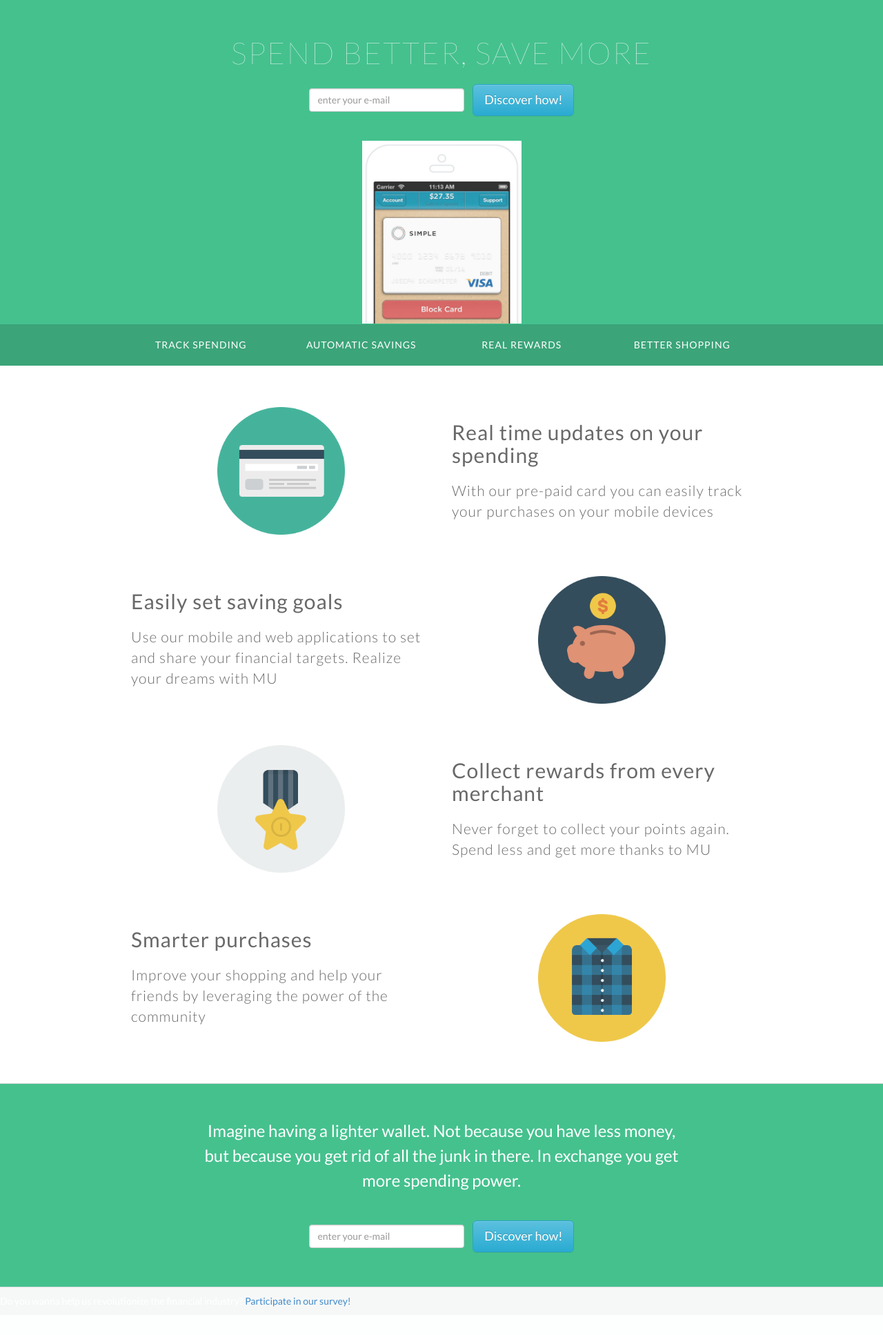
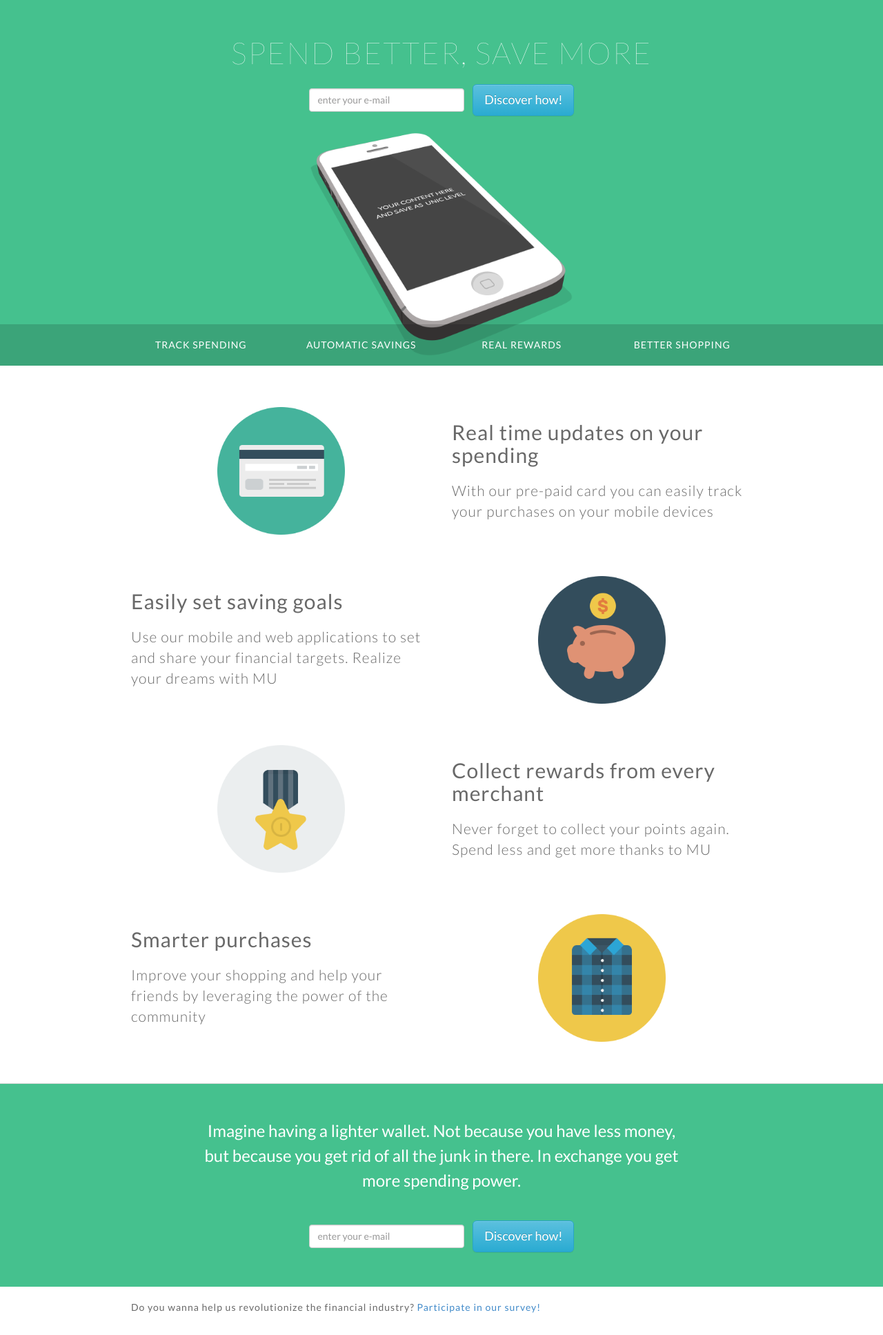
Before and after one commit to kendall80/mu-landing-design, a PHP site: page / in a window 1280 px wide. Shown: the part 60-1995 px from the top of the page at 69% size. Before the commit the page ends 1954 px from the top, so only its background shows below. Run offline with PHP 8.4, Linux system fonts and the light colour scheme; some libraries are stand-ins or nearby versions.

Commit message:
change hero image & add footer

```diff
--- a/css/my-styles.css
+++ b/css/my-styles.css
@@ -14,11 +14,11 @@ article, footer, header, section {
 }
 
 .home .hero {
-	background-position: 50% 77%;
+	background-position: 50% 100%;
 	text-align: center;
-	background-image: url("../public/img/iphone-app.png");
+	background-image: url("../public/img/iphone.png");
 	background-repeat: no-repeat;
-	background-size: auto 50%;
+	background-size: auto 70%;
 }
 
 .container {
@@ -28,9 +28,6 @@ article, footer, header, section {
 	margin-left: 0px;
 	margin-right: 0px;
 }
-
-
-
 
 /* Web Fonts
 ========================== */
@@ -191,6 +188,16 @@ h1 {
 	padding: 0 100px;
 }
 
+/* Footer
+========================== */
+
+.footer {
+	background: #fff;
+	color: dimgray;
+	letter-spacing: 1px;
+	padding: 20px 0;
+}
+
 /* Jumbotron
 ========================== */
 
--- a/index.html
+++ b/index.html
@@ -147,14 +147,15 @@
 
         <!-- End Content -->
 
-
-        <!-- Link to Survey -->
-        <div class="row" id="footer">
-          <p>Do you wanna help us revolutionize the financial industry?
-          <a href="#">Participate in our survey!</a>
-          </p>
-        </div>
-        <!-- End Survey -->
+        <!-- Footer -->
+        <section class="footer">
+          <div class="content">
+            <p>Do you wanna help us revolutionize the financial industry?
+            <a href="#">Participate in our survey!</a>
+            </p>
+          </div>
+        </section>
+        <!-- End Footer -->
 
 
       </div>
```
Also changed, not shown: public/img/iphone.png (added).
